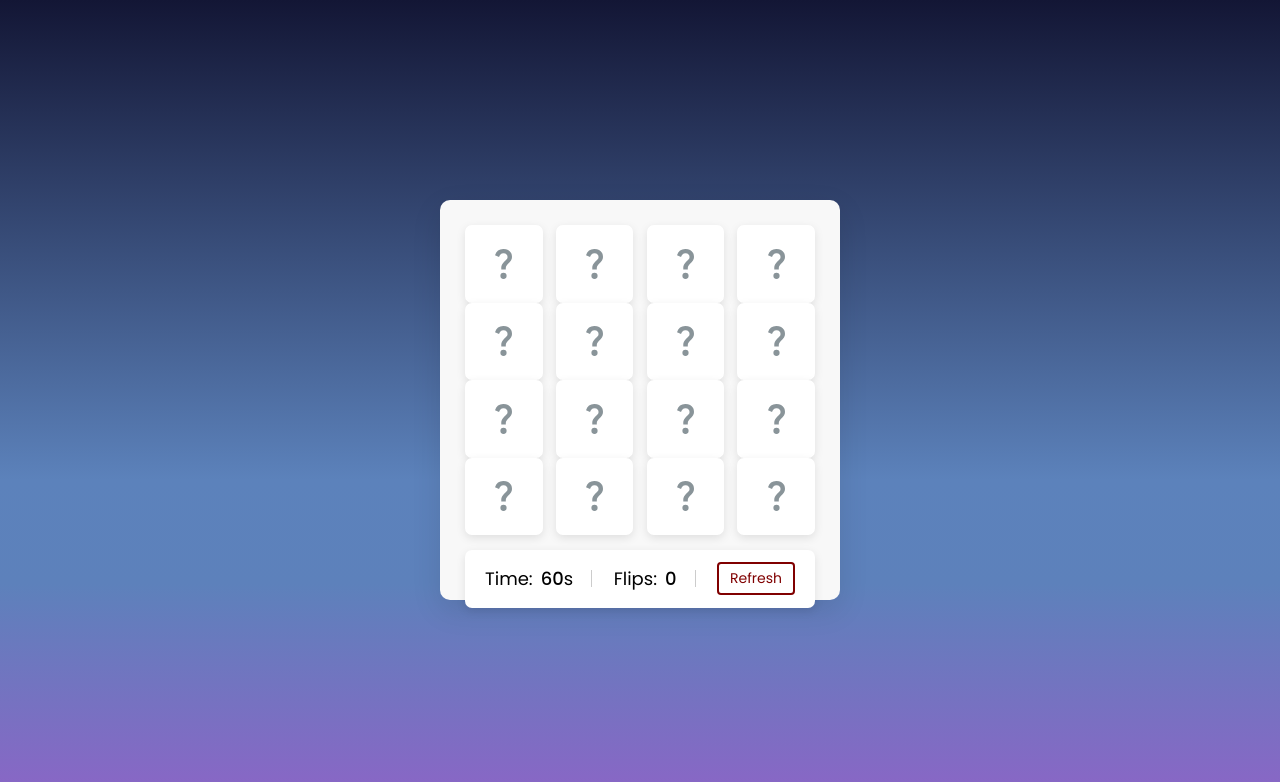
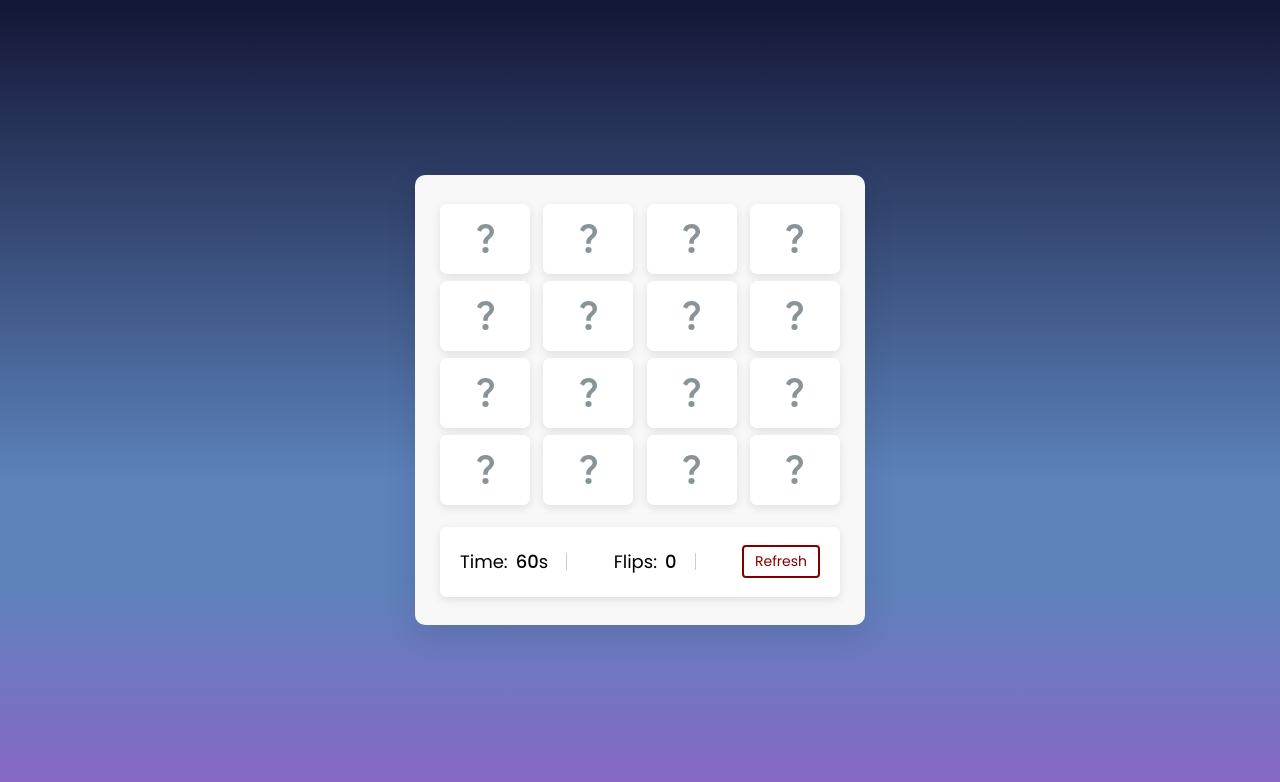
Before and after one commit to mgalobll/csc240-project, a plain HTML site: page index.html in a window 1280 px wide. Drawn offline with Linux system fonts and the light colour scheme.

Commit message:
Changed dimensions

```diff
--- a/index.html
+++ b/index.html
@@ -3,7 +3,7 @@
 <html lang="en" dir="ltr">
   <head>
     <meta charset="utf-8">
-    <title>Memory Card Game | CodingNepal</title>
+    <title>Matching Card Game | UCL Edition</title>
     <link rel="stylesheet" href="style.css">
     <meta name="viewport" content="width=device-width, initial-scale=1.0">
   </head>
--- a/style.css
+++ b/style.css
@@ -15,7 +15,9 @@ body{
   justify-content: center;
   min-height: 100vh;
   background: rgb(9,20,66);
-background: linear-gradient(180deg, rgba(9,20,66,1) 0%, rgba(19,22,53,1) 0%, rgba(92,130,187,1) 60%, rgba(93,129,187,1) 73%, rgba(139,101,198,1) 100%);
+  background: linear-gradient(180deg, rgba(9,20,66,1) 0%, rgba(19,22,53,1) 0%,
+                               rgba(92,130,187,1) 60%, rgba(93,129,187,1) 73%,
+                               rgba(139,101,198,1) 100%);
 }
 ::selection{
   color: #fff;
@@ -33,8 +35,8 @@ background: linear-gradient(180deg, rgba(9,20,66,1) 0%, rgba(19,22,53,1) 0%, rgb
   justify-content: center;
 }
 .cards{
-  height: 350px;
-  width: 350px;
+  height: 400px;
+  width: 400px;
   flex-wrap: wrap;
   justify-content: space-between;
 }
@@ -43,7 +45,7 @@ background: linear-gradient(180deg, rgba(9,20,66,1) 0%, rgba(19,22,53,1) 0%, rgb
   position: relative;
   perspective: 1000px;
   transform-style: preserve-3d;
-  height: calc(100% / 4 - 10px);
+  height: calc(100% / 4 - 30px);
   width: calc(100% / 4 - 10px);
 }
 .card.shake{
```
